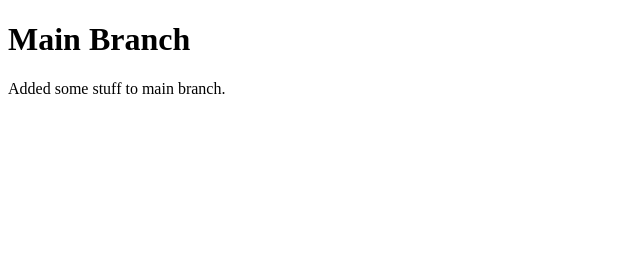
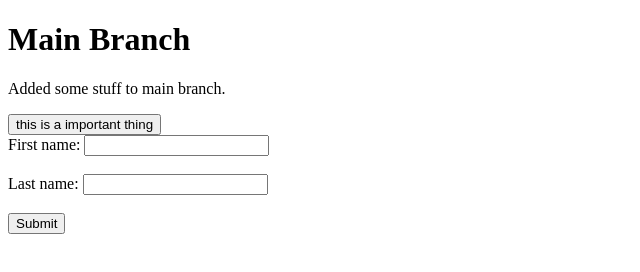
Before and after one commit to artemsgithub/gitPractice, a plain HTML site: page index.html in a window 1280 px wide. Shown: the whole page, without its empty margins (0-640 px from the left). Drawn offline with Linux system fonts and the light colour scheme.

Commit message:
first squash commit for main
* added important button

* form tang

```diff
--- a/index.html
+++ b/index.html
@@ -9,5 +9,15 @@
 <body>
     <h1>Main Branch</h1>
     <p>Added some stuff to main branch.</p>
+    <div>
+        <button>this is a important thing</button>
+        <form action="/action_page.php">
+            <label for="fname">First name:</label>
+            <input type="text" id="fname" name="fname"><br><br>
+            <label for="lname">Last name:</label>
+            <input type="text" id="lname" name="lname"><br><br>
+            <input type="submit" value="Submit">
+          </form>
+    </div>
 </body>
 </html>
```
